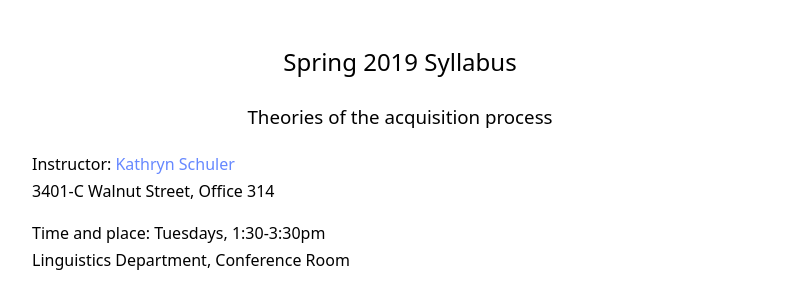
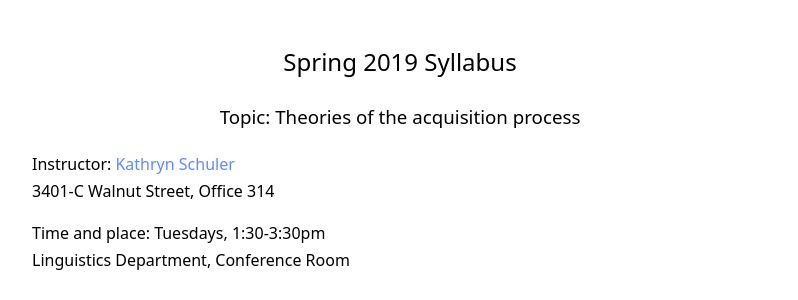
Before and after one commit to kschuler/ling001, a Jekyll site: the page built from index.md, in a window 1280 px wide and 900 px high. Shown: the part 161-461 px from the top of the window, without its empty margins (240-1038 px from the left). Built offline with Jekyll 4.4.1, drawn with Linux system fonts in a browser that asks for light colours; part of the change alters nothing that is shown.

Commit message:
index.md updated from https://stackedit.io/

```diff
--- a/index.md
+++ b/index.md
@@ -4,7 +4,7 @@ title: Spring 2019
 ---
 
 <h2 align="center">Spring 2019 Syllabus</h2>
-<h3 align="center">Theories of the acquisition process</h3>
+<h3 align="center">Topic: Theories of the acquisition process</h3>
 
 **Instructor**: [Kathryn Schuler](http://www.kathrynschuler.com)
 3401-C Walnut Street, Office 314
@@ -74,6 +74,6 @@ Date | Topic | Readings & **Deadlines**
 
 
 <!--stackedit_data:
-eyJoaXN0b3J5IjpbLTI0MjU2MzYxMywtMTM4Nzc0NTk5LC00MD
-Y4Mzk5NzUsLTIwMjMzMzUwNDldfQ==
+eyJoaXN0b3J5IjpbMTk4OTYxMzc4OCwtMjQyNTYzNjEzLC0xMz
+g3NzQ1OTksLTQwNjgzOTk3NSwtMjAyMzMzNTA0OV19
 -->
```
